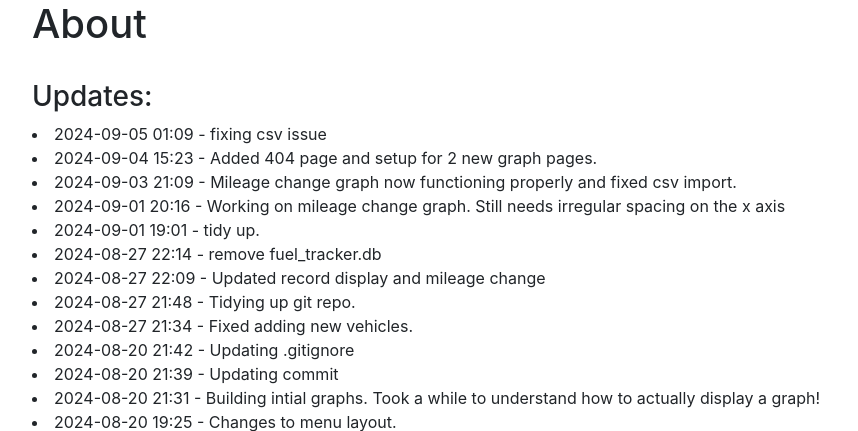
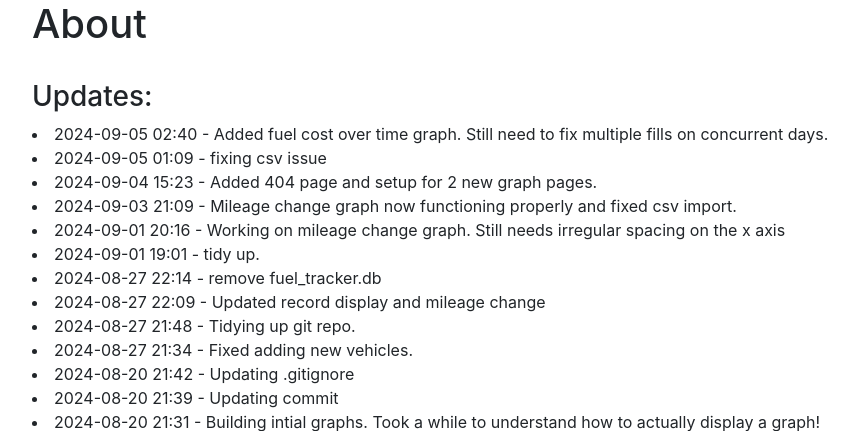
Before and after one commit to someingonewrong/Flask-Fuel-Basics, a Flask app: page /about in a window 1280 px wide. Shown: the part 56-487 px from the top of the page, without its empty margins (53-911 px from the left). Run offline with Flask 3, Linux system fonts and the light colour scheme; some libraries are stand-ins or nearby versions.

Commit message:
Fixing Fuel cost page.

```diff
--- a/website/templates/about.html
+++ b/website/templates/about.html
@@ -5,6 +5,7 @@
 <h1>About</h1><br>
 
 <h3>Updates:</h3>
+<li>2024-09-05 02:40 - Added fuel cost over time graph. Still need to fix multiple fills on concurrent days.</li>
 <li>2024-09-05 01:09 - fixing csv issue</li>
 <li>2024-09-04 15:23 - Added 404 page and setup for 2 new graph pages.</li>
 <li>2024-09-03 21:09 - Mileage change graph now functioning properly and fixed csv import.</li>
--- a/website/views.py
+++ b/website/views.py
@@ -135,6 +135,8 @@
         vehicle = x
         break
 
+    scale = 'date'
+
     if request.method == 'POST':
         vehicle = request.form.get('vehicle')
         scale = request.form.get('xScale')
```
